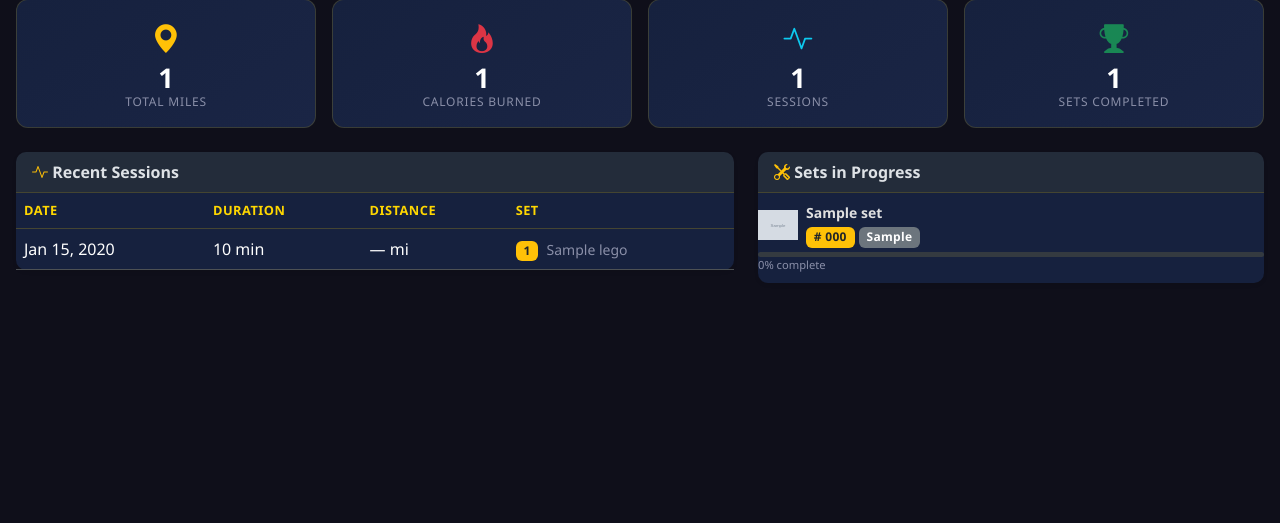
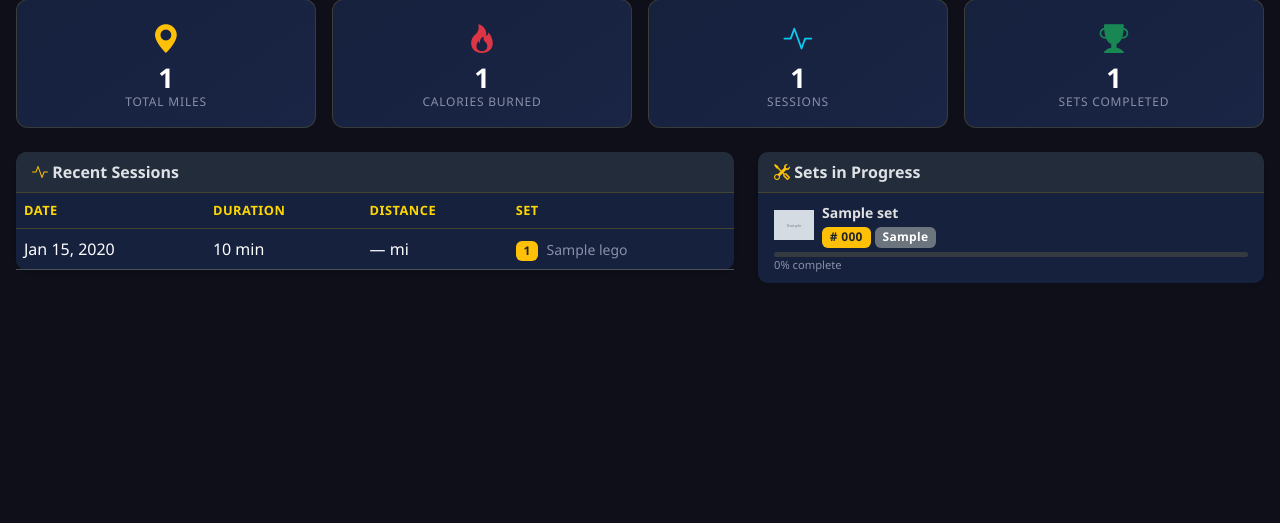
Before and after one commit to christiangoff/lego_walk, a Flask app: template templates/friend_profile.html in a window 1280 px wide. Shown: the part 160-683 px from the top of the page. Run offline with Flask 3, Linux system fonts and the light colour scheme; tables that the repository leaves empty hold one stand-in row (values such as "Sample post"); the template is opened without the code that fills it: values that come from a table or form of the project are taken from there, most other values are stand-ins (such as "Sample title", 1, 10 or a date in 2020); grey boxes marked "Sample" are stand-in pictures.

Commit message:
Fix margin on sets in progress list on friend profile page
Co-Authored-By: Claude Sonnet 4.6 <noreply@anthropic.com>

```diff
--- a/templates/friend_profile.html
+++ b/templates/friend_profile.html
@@ -132,7 +132,7 @@
         {% if sets_in_progress %}
         <div class="list-group list-group-flush">
           {% for ls in sets_in_progress %}
-          <div class="list-group-item bg-transparent border-secondary">
+          <div class="list-group-item bg-transparent border-secondary px-3">
             <div class="d-flex align-items-center gap-2 mb-1">
               {% if ls.image_url %}
               <img src="{{ ls.image_url }}" alt="{{ ls.name }}" style="width:40px;height:40px;object-fit:contain;">
```
